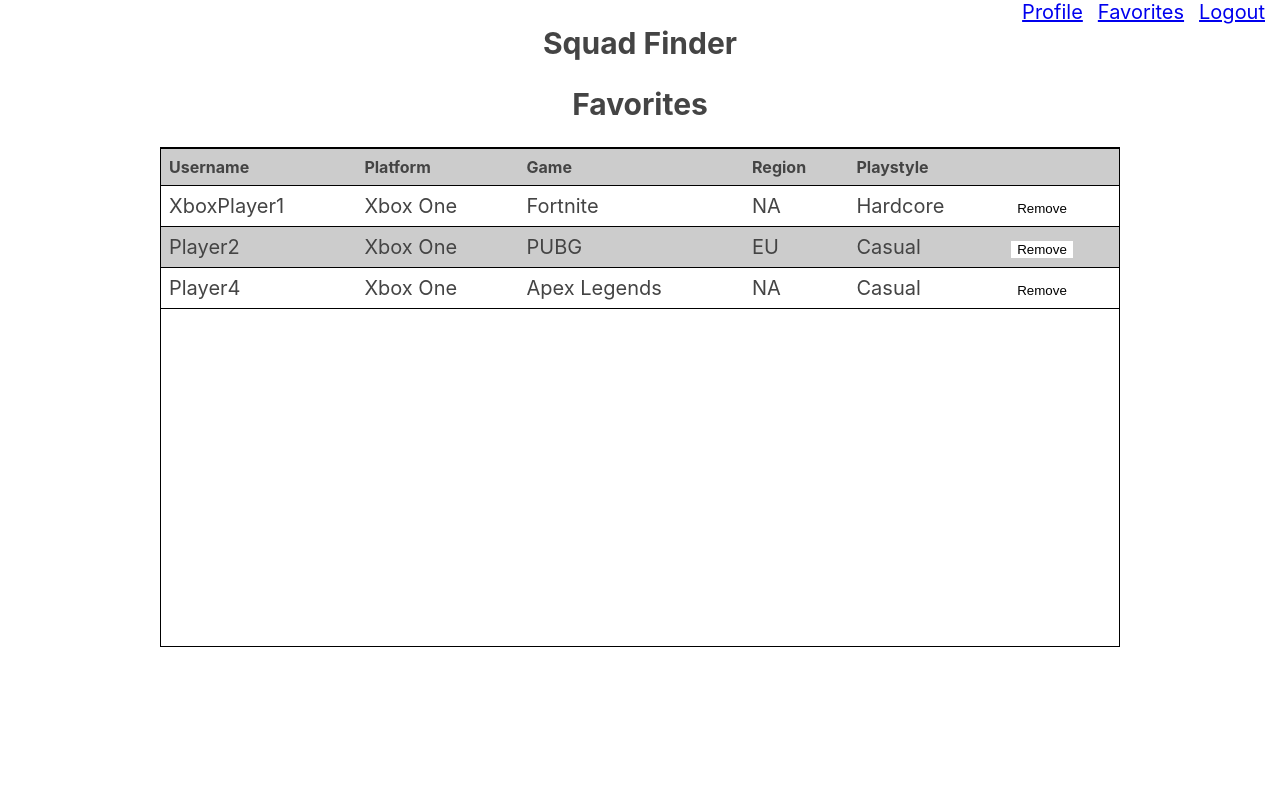
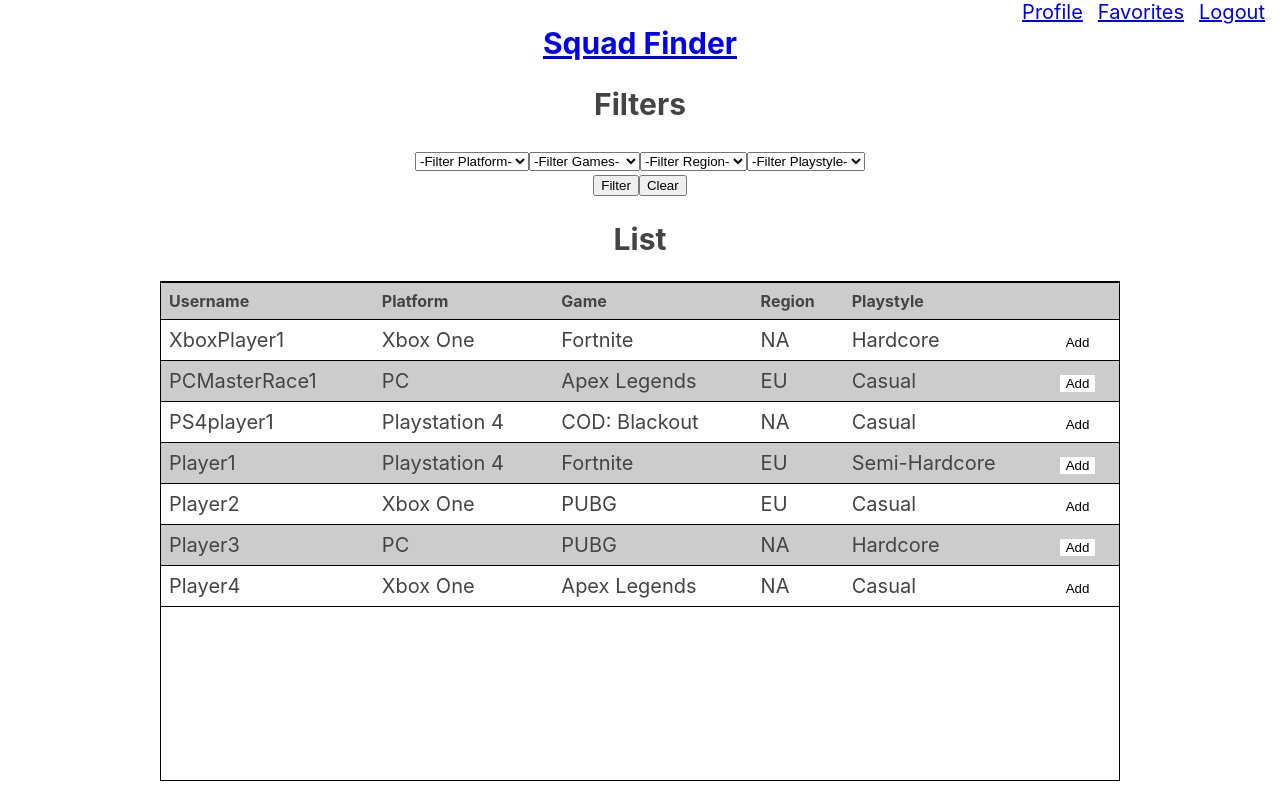
Before and after one commit to yougene42193/squad-finder, a React (Create React App) app: page / in a window 1280 px wide. Built offline with nearby package versions, Linux system fonts and the light colour scheme.

Commit message:
routes added

```diff
--- a/package.json
+++ b/package.json
@@ -5,6 +5,7 @@
   "dependencies": {
     "react": "^16.8.6",
     "react-dom": "^16.8.6",
+    "react-router-dom": "^5.0.0",
     "react-scripts": "2.1.8"
   },
   "scripts": {
--- a/src/App.js
+++ b/src/App.js
@@ -1,10 +1,11 @@
 import React, { Component } from 'react';
+import { Route, Switch } from 'react-router-dom';
 import './App.css'
 import Header from './header/header'
-//import RegistrationForm from './RegistrationForm/RegistrationForm';
-//import LoginForm from './LoginForm/LoginForm'
-//import ProfilePage from './ProfilePage/ProfilePage'
-//import PlayerList from './PlayerList/PlayerList'
+import RegistrationForm from './RegistrationForm/RegistrationForm';
+import LoginForm from './LoginForm/LoginForm'
+import ProfilePage from './ProfilePage/ProfilePage'
+import PlayerList from './PlayerList/PlayerList'
 import FavoritesList from './FavoritesList/FavoritesList'
 
 class App extends Component {
@@ -12,7 +13,30 @@ class App extends Component {
     return (
       <div className="App">
         <Header />
-        <FavoritesList />
+        <main>
+          <Switch>
+            <Route
+              exact path='/'
+              component={PlayerList}
+            />
+            <Route
+              path='/register'
+              component={RegistrationForm}
+            />
+            <Route
+              path='/login'
+              component={LoginForm}
+            />
+            <Route
+              path='/profile'
+              component={ProfilePage}
+            />
+            <Route
+              path='/favorites'
+              component={FavoritesList}
+            />
+          </Switch>
+        </main>
       </div>
     );
   }
--- a/src/header/header.js
+++ b/src/header/header.js
@@ -1,4 +1,5 @@
 import React from 'react';
+import { Link } from 'react-router-dom'
 import './header.css'
 
 export default class Header extends React.Component {
@@ -6,12 +7,12 @@ export default class Header extends React.Component {
         return (
             <section className="header">
                 <nav role="navigation">
-                    <li><a href='#'>Profile</a></li>
-                    <li><a href='#'>Favorites</a></li>
-                    <li><a href='#'>Logout</a></li>
+                    <li><Link to='/profile'>Profile</Link></li>
+                    <li><Link to='/favorites'>Favorites</Link></li>
+                    <li><Link to='/register'>Logout</Link></li>
                 </nav>
                 <header>
-                    <h1>Squad Finder</h1>
+                    <h1><Link to='/'>Squad Finder</Link></h1>
                 </header>
             </section>
         )
--- a/src/index.js
+++ b/src/index.js
@@ -1,6 +1,12 @@
 import React from 'react';
 import ReactDOM from 'react-dom';
+import { BrowserRouter } from 'react-router-dom';
 import './index.css';
 import App from './App';
 
-ReactDOM.render(<App />, document.getElementById('root'));
+ReactDOM.render(
+    <BrowserRouter>
+        <App />
+    </BrowserRouter>,
+    document.getElementById('root')
+);
```
Also changed, not shown: 1 other file (tests, documents, lock files or other folders).
